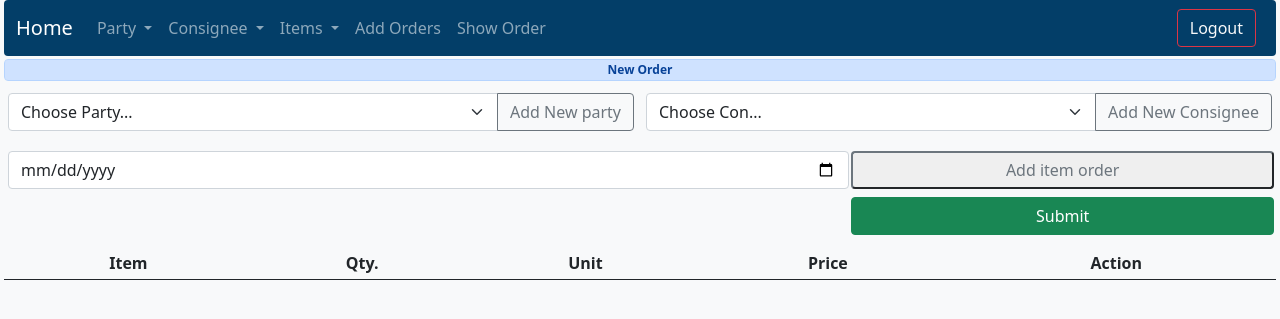
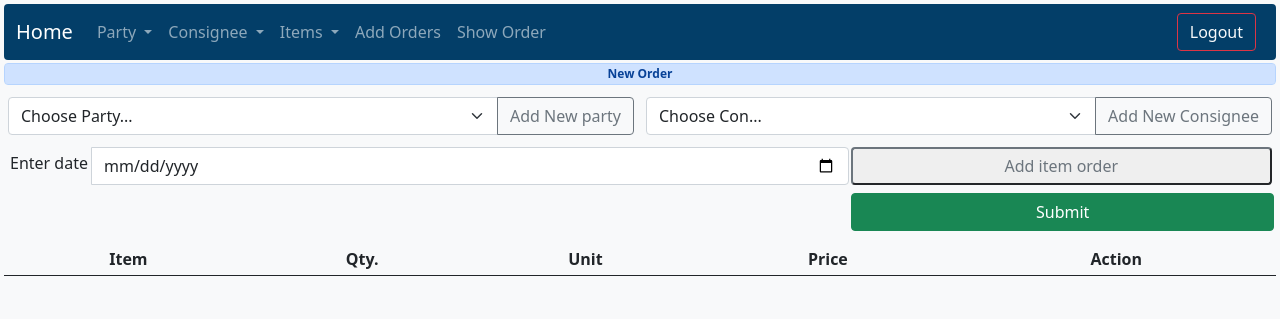
Before and after one commit to mkindia/order-m, a Django app: page /addorder/add/ in a window 1280 px wide. Shown: the top 319 px of the page. Run offline with Django 3.2, Linux system fonts and the light colour scheme; a user stored in the database is signed in; data comes from the database, SQL or seed files in the repository; both versions use the stored data as it was after the commit; lists and menus that the app fills with data are empty.

Commit message:
solve udate

```diff
--- a/makeorders/templates/addorder.html
+++ b/makeorders/templates/addorder.html
@@ -42,9 +42,12 @@
     {% endif %}
   </div>
 
-  <div class="row g-1 p-1 mt-2">
+  <div class="row g-1 m-1">
     <div class="col-8 ">
-    {{orderform.orderdate}}
+      <div class="input-group input-group">
+      <a class="text-decoration-none text-center pt-1 pe-1 text-dark">Enter date</a>
+         {{orderform.orderdate}}
+    </div>
     </div>
     {% if atri == 'add' %}
   <button class="col-4 rounded-2 btn-outline-secondary"  data-bs-toggle="modal" data-bs-target="#additemorder" type="button" id="addorder2">Add item order</button>
@@ -110,20 +113,15 @@
 
 
 <div class="modal fade" id="additemorder" tabindex="-1" aria-labelledby="exampleModalLabel2" aria-hidden="true" tabindex="-1">
-  <div class="modal-dialog modal-dialog-centered">
+  <div class="modal-dialog modal-dialog-top">
     <div class="modal-content">
       <div class="modal-header">
-        <h5 class="modal-title" id="exampleModalLabel2">Add orders item</h5>
+        <h6 class="modal-title" id="exampleModalLabel2">Add orders item</h6>
         <button type="button" class="btn-close" data-bs-dismiss="modal" aria-label="Close"></button>
       </div>
       <div class="modal-body">
 
-          <hr class="mb-1 mt-2 " >
-
-
-            <div class="m-2">
-              <div class=" input-group input-group ">
-
+                   <div class=" input-group input-group ">
                 <select class="form-select" name="item_id" id="item_name">
                   <option>Select Item</option>
                   {% for item in items %}
@@ -136,30 +134,28 @@
                 </select>
                 <a class="btn btn-outline-secondary"  data-bs-toggle="modal"  data-bs-target="#additemmodel">new item</a>
               </div>
-            </div>
-              <div class="m-2">
+
+              <div class="mt-1">
+               <div class=" input-group input-group ">
                 {{orderform.item_des}}
+                 {{orderform.item_price}}
+                 </div>
               </div>
-             <div class="m-2">
 
+             <div class="mt-1">
+            <div class=" input-group input-group ">
                 {{orderform.qty}}
-              </div>
-              <div class="m-2">
+
                 {{orderform.unit}}
               </div>
-              <div class="m-2">
-                {{orderform.item_price}}
               </div>
 
-            <hr class="mb-2 mt-1">
-              <div class="row justify-content-end me-2 mt-3">
-            <button type="button" id="addorder" class="col-5 btn btn-primary">Add item order</button>
+
+              <div class="row justify-content-end mt-2">
+            <button type="button" id="addorder" class="col-5 btn btn-primary me-3">Add item order</button>
                 </div>
       </div>
-      <div class="modal-footer">
-        <button type="button" class="btn btn-secondary"  data-bs-dismiss="modal">Close</button>
 
-      </div>
     </div>
   </div>
 </div>
--- a/makeorders/templates/base.html
+++ b/makeorders/templates/base.html
@@ -11,7 +11,7 @@
   <!-- Required meta tags -->
   <meta charset="utf-8">
 
-   <meta http-equiv="refresh" content="360">
+   <meta http-equiv="refresh" content="2360">
   <meta name="viewport" content="width=device-width, initial-scale=1">
  <script src="{% static 'js/jQuery.js' %}"></script>
 
@@ -47,7 +47,7 @@
 
 <body class="bg-light">
 
-<nav class="navbar navbar-expand-md fixed-top navbar-dark rounded ms-1 me-1" style="background-color: #033e68;">
+<nav class="navbar navbar-expand-md fixed-top navbar-dark rounded ms-1 me-1 mt-1" style="background-color: #033e68;">
   <div class="container-fluid">
     <a class="navbar-brand active" aria-current="page" href="{% url 'home' %}">Home</a>
 
@@ -129,7 +129,7 @@
 
 
 
-  <div class="me-1 ms-1">
+  <div class="me-1 ms-1 mt-1">
     {% block content %}
     <!-- this is block content -->
     {% endblock content %}
--- a/makeorders/templates/for_data.html
+++ b/makeorders/templates/for_data.html
@@ -24,7 +24,7 @@
         <td>
                 {% for it in item %}
                 {% if it.id == orders.item_id %}
-                {{ it.item_name }} {{ orders.item_des }}
+                {{ it.item_name }} {% if orders.item_des != "" %} ( {{ orders.item_des }} ) {% endif %}
                 {% endif %}
                 {% endfor %}
         </td>
--- a/makeorders/views.py
+++ b/makeorders/views.py
@@ -1,7 +1,7 @@
 
 from django.utils import timezone
 from django.db.models.fields import BLANK_CHOICE_DASH, DateTimeField, IntegerField, NullBooleanField
-from django.forms.widgets import DateTimeBaseInput, NullBooleanSelect
+from django.forms.widgets import DateInput, DateTimeBaseInput, NullBooleanSelect
 from django.shortcuts import redirect, render, HttpResponseRedirect
 from django.http import JsonResponse
 from django.contrib.auth.forms import AuthenticationForm
@@ -190,16 +190,34 @@ def add_order(request, atri):
                         return HttpResponseRedirect('/')
         if atri == 'add':
             if request.method =='POST':
-                conid=request.POST.get('consignees_id')
-                date=request.POST.get('orderdate')
-                item_id=request.POST.get('item_id')
-                item_des=request.POST.get('item_des')
-                item_price=request.POST.get('price')
-                cartons=request.POST.get('qty')
-                unit=request.POST.get('unit')
-                sev=Orders(consignees_id=conid,party_id=request.POST.get('party_id'),orderdate=date,
-                item_id=item_id,item_des=item_des,item_price=item_price,qty=cartons,unit=unit,balance=cartons)
-                sev.save()
+                data=request.POST.getlist('info[]')
+                datarow=int(len(data)/8)
+                for i in range(datarow):
+                   k=(i+1)
+                   j=i*8
+                   d=[]
+                   for t in range(j, k*8):
+
+                      d.append(data[t])
+
+                   party_id=d[0]
+                   conid=d[1]
+                   date=d[2]
+                   item_id=d[3]
+                   item_des=d[4]
+                   cartons=d[5]
+                   unit=d[6]
+                   item_price=d[7]
+                   sev=Orders(consignees_id=conid,party_id=party_id,orderdate=date,
+                   item_id=item_id,item_des=item_des,item_price=item_price,qty=cartons,unit=unit,balance=cartons)
+                   sev.save()
+
+
+
+                #array_data = request.POST['info']
+                #data = json.loads(array_data)
+
+                #print(data[0])
                 return HttpResponseRedirect('/addorder/add/')
 
             else:
```
Also changed, not shown: static/js/ajex.js (+26 -26 lines), db.sqlite3.
